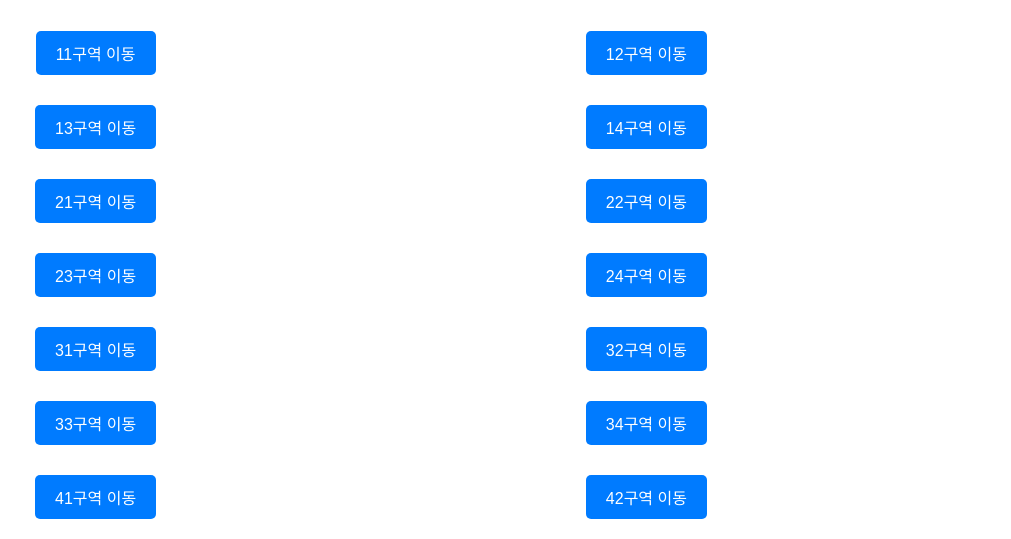
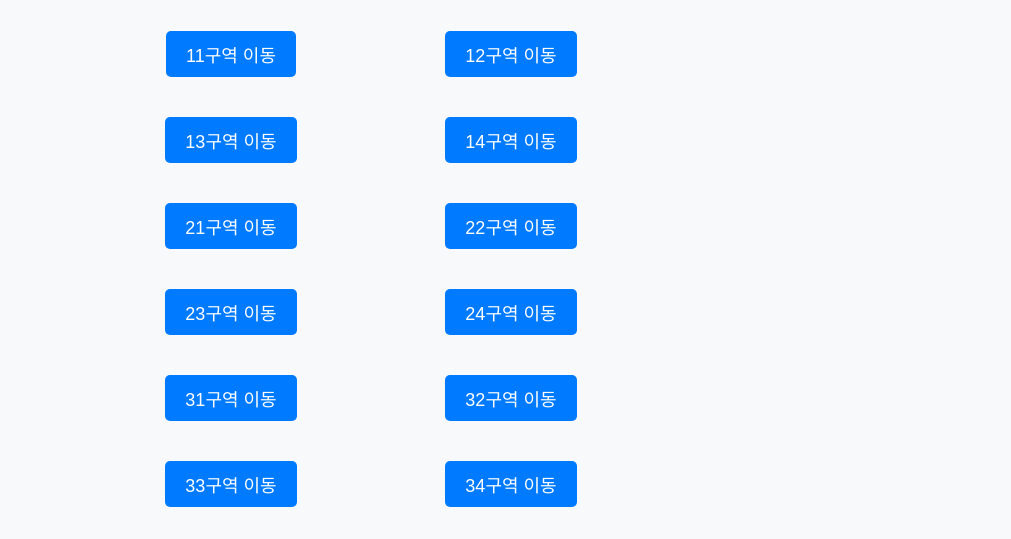
Before and after one commit to choi-deokyong/tara0345, a plain HTML site: page index.html in a window 1280 px wide. Shown: the part 203-742 px from the top of the page, without its empty margins (269-1280 px from the left). Drawn offline with Linux system fonts and the light colour scheme.

Commit message:
Update index.html

```diff
--- a/index.html
+++ b/index.html
@@ -1,6 +1,9 @@
 <!DOCTYPE html>
 <html lang="ko">
 <head>
+    <link rel="stylesheet" href="styles.css">
+    <link rel="manifest" href="/manifest.json">
+
     <script>
     if ('serviceWorker' in navigator) {
         navigator.serviceWorker.register('/service-worker.js')
```
